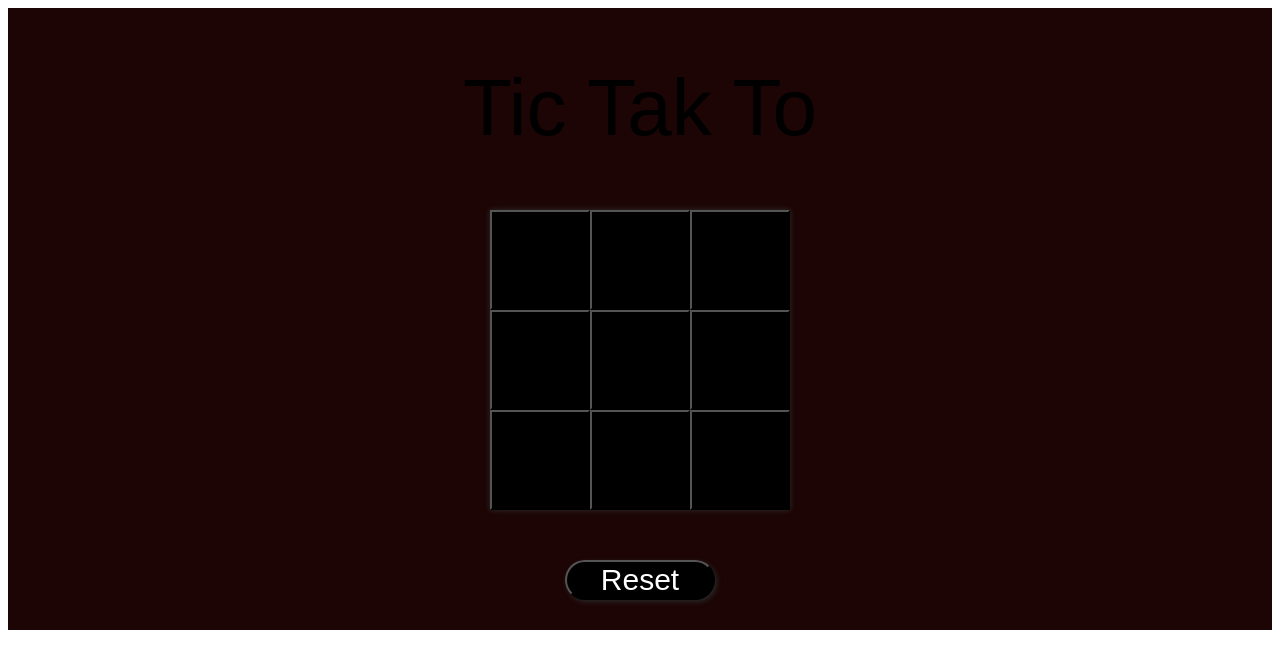
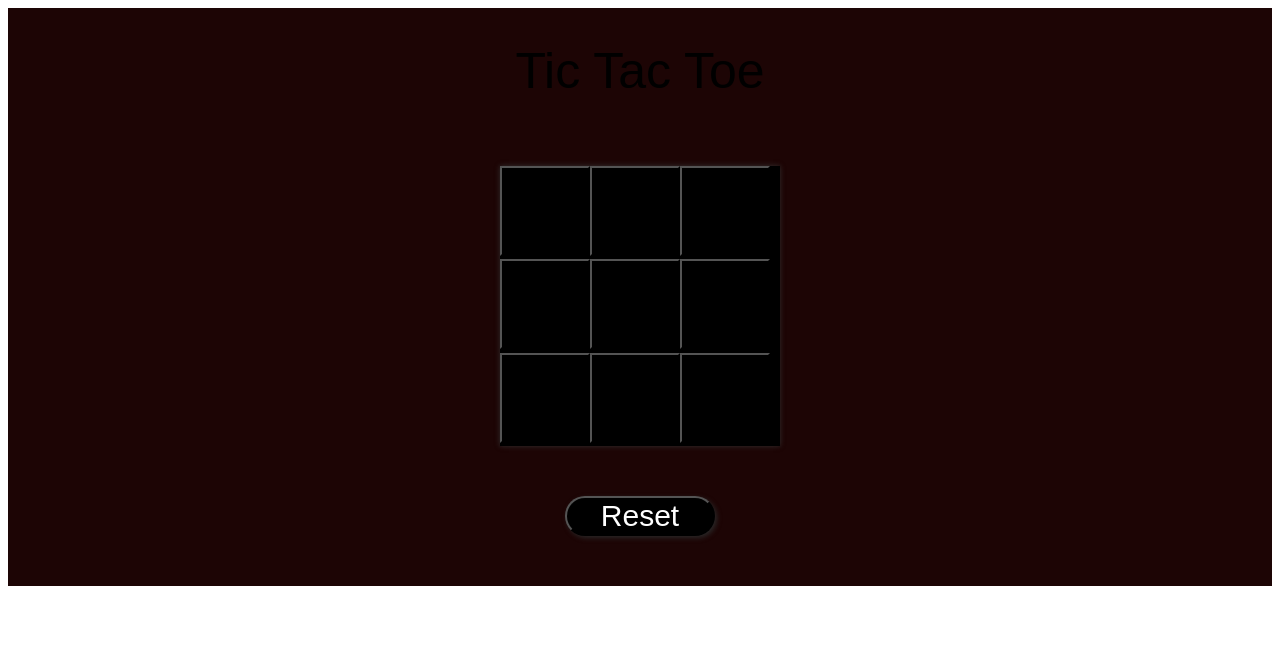
Before and after one commit to krisha-humbal/Tic-Tac-Toe, a plain HTML site: page index.html in a window 1280 px wide. Drawn offline with Linux system fonts and the light colour scheme; a web font is replaced by a local one.

Commit message:
tictac added

```diff
--- a/index.html
+++ b/index.html
@@ -21,29 +21,27 @@
             /* justify-content: center; */
             align-items: center;
             flex-direction: column;
-            position: relative;
+            /* position: relative; */
         }
 
         .sub-box {
 
-            width: 300px;
-            height: 300px;
+            width: 280px;
+            height: 280px;
             display: flex;
             flex-wrap: wrap;
             background-color: black;
             box-shadow: 0 0 5px 0px rgb(49, 48, 48);
             position: relative;
-            top:-80px
-
+            top: -50px;
         }
 
         .sub-box button {
-            height: 100px;
-            width: 100px;
+            height: 90px;
+            width: 90px;
             background-color: black;
             cursor: pointer;
             font-family: "Bungee Tint", sans-serif;
-
             font-weight: 1000;
             font-size: 50px;
         }
@@ -60,14 +58,14 @@
             font-family: "Bungee Spice", sans-serif;
             font-size: 30px;
             position: relative;
-            margin: auto;
-            top: -30px;
+            top: -50px;
+
         }
 
         #titleTop {
             font-family: "Bungee Spice", sans-serif;
             font-weight: 400;
-            font-size: 80px;
+            font-size: 50px;
         }
 
         #tie {
@@ -83,7 +81,7 @@
 <body>
 
     <div class="box">
-        <h1 id="titleTop">Tic Tak To</h1>
+        <h1 id="titleTop">Tic Tac Toe</h1>
         <h2 id="tie"></h2>
         <div class="sub-box" id="bx">
             <button id="btn1"  class="btn"></button>
@@ -135,7 +133,7 @@
         }
         function checkTie() {
             if(btn1.innerHTML!="" && btn2.innerHTML!=""&& btn3.innerHTML!="" && btn4.innerHTML!="" && btn5.innerHTML!=""&& btn6.innerHTML!=""&& btn7.innerHTML!=""&& btn8.innerHTML!=""&& btn9.innerHTML!="" && title.innerHTML ==""){
-                title.innerHTML="Tie"
+                titleTop.innerHTML="Tie"
                 setTimeout(() => {
                 location.reload()
              }, 4000);
```
